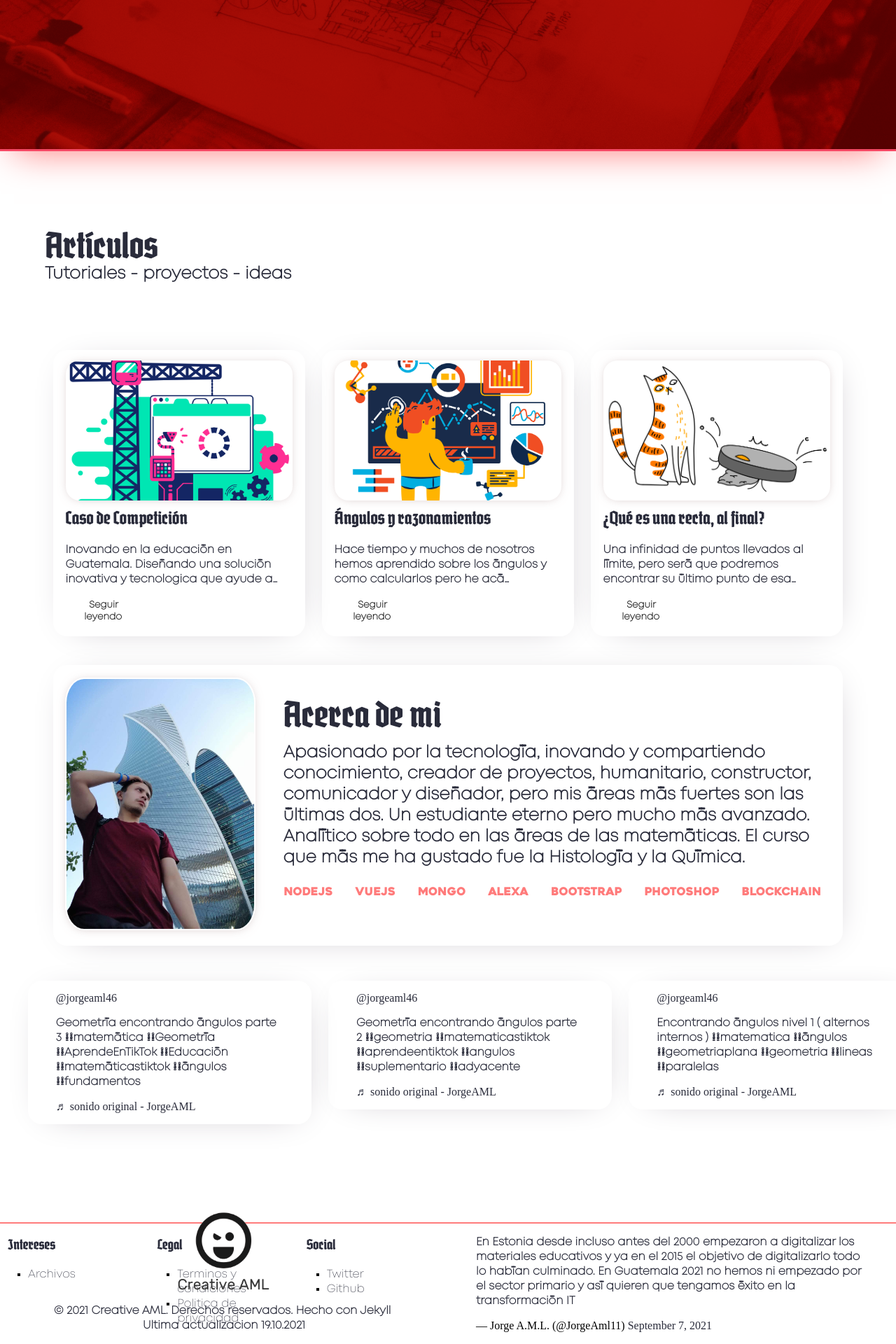
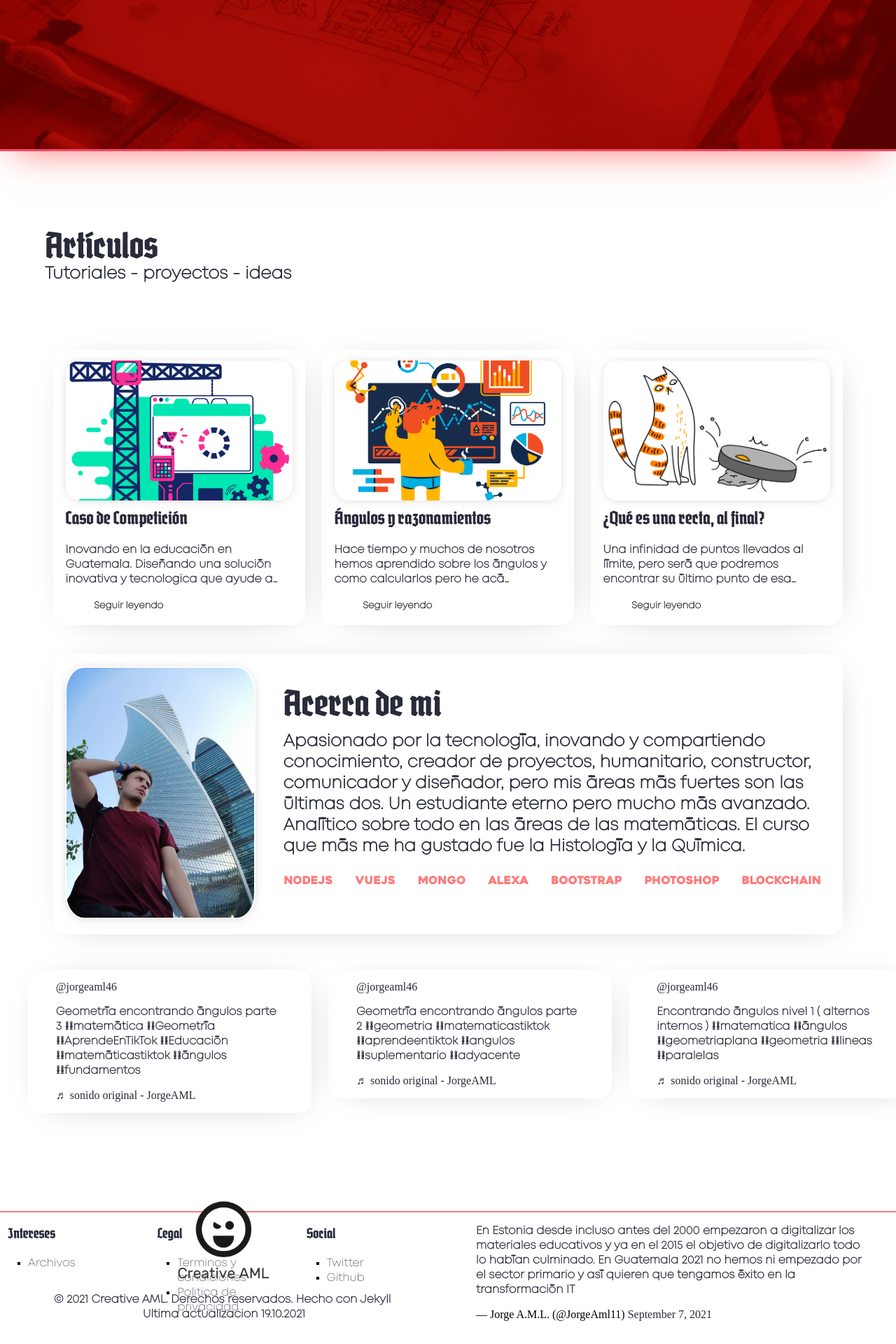
Before and after one commit to jorgeAML/creativeaml, a Jekyll site: the page built from index.markdown, in a window 1280 px wide. Shown: the part 687-2607 px from the top of the page at 70% size. Built offline with Jekyll 4.4.1, drawn with Linux system fonts in a browser that asks for light colours; some web fonts are replaced; a script that is not in the unit is left out; comment, search, counter and statistics services are not loaded.

Commit message:
actualizado para dispositivos

```diff
--- a/assets/css/mediaQueries/media360x680.css
+++ b/assets/css/mediaQueries/media360x680.css
@@ -48,7 +48,7 @@
     /*SECTION PART1*/
     .container-column {
         display: flex;
-        flex-flow: column wrap;
+        flex-flow: column nowrap;
         justify-content: center;
         margin: 0 5% 2% 5%;
     }
@@ -56,7 +56,7 @@
         display: flex;
         flex-flow: column wrap;
         justify-content: center;
-        align-items: flex-start;
+        align-items: initial;
         margin: 0 0 0 0;
     }
     .container-70 {
--- a/assets/css/mediaQueries/smallscreens.css
+++ b/assets/css/mediaQueries/smallscreens.css
@@ -45,23 +45,23 @@
     /*///////////////////////////////////
     PARTE 2 SECTION
     /////////////////////////////////////*/
+
     .card-design-1 {
-        background-color: var(--c-color-i);
-        border-radius: 15px;
-        margin: 5%;
-        box-shadow: 0px 1.2px 3.2px 0.2px #b2abb5;
-        border: 1px solid #dbdcff;
+        background-color: var(--c-color-white);
+        border-radius: 20px;
+        margin: 1%;
+        box-shadow: 5px 5px 50px -26px #b2abb5;
     }
     .card-design-1 > img {
-        width: 100%;
+        width: 90%;
         height: 200px;
         position: relative;
-        top: 0;
-        left: 0;
-        border-top-left-radius: 15px;
-        border-top-right-radius: 15px;
+        top: 15px;
+        left: 5%;
+        margin: 0;
         object-fit: cover;
-        border-bottom: 1px dashed #b2abb5;
+        border-radius: 20px;
+        box-shadow: 0px 1px 15px -5px rgba(184,159,159,0.75);
     }
     .card-design-1 > h6 {
         line-height: 0.1px;
--- a/assets/css/rules.css
+++ b/assets/css/rules.css
@@ -161,12 +161,12 @@
 .button-simple-1 {
     background-color: transparent;
     border: none;
-    display: block;
-    width: 30%;
+    text-align: center;
+    width: 50%;
 }
 .button-simple-1:hover {
     border: none;
-    width: 30%;
+    width: 50%;
 }
 .button-simple-1 > a, .button-simple-2 > a {
     color: var(--c-color-f);
```
